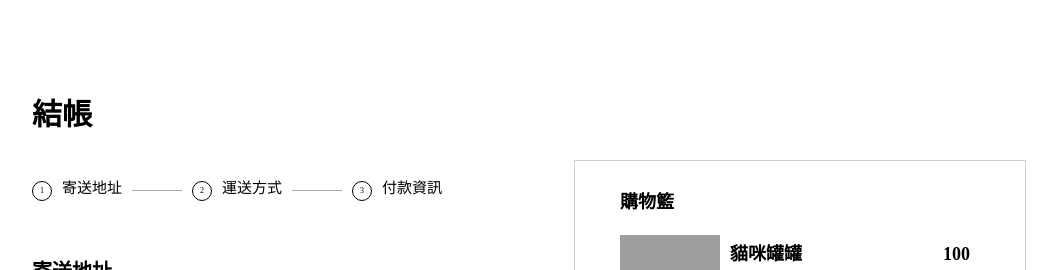
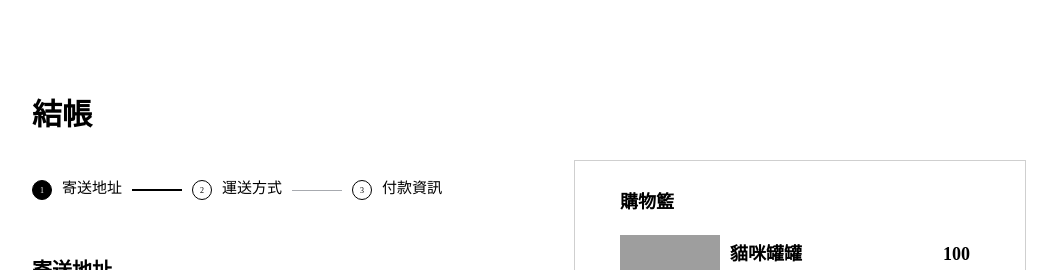
Before and after one commit to KFR1230/alpha-shop, a React (Create React App) app: page / in a window 1280 px wide. Shown: the top 270 px of the page, without its empty margins (96-1153 px from the left). Built offline with nearby package versions, Linux system fonts and the light colour scheme; grey boxes are pictures that could not be loaded.

Commit message:
update text color

```diff
--- a/src/main/register/Register.module.scss
+++ b/src/main/register/Register.module.scss
@@ -20,24 +20,26 @@ section.productContainer{
       width: 20px;
       position: relative;
       text-align: center;
-      &::after {
-        content: "";
-        display: block;
-        position: absolute;
-        top: 0;
-        left: 0;
-        height: 20px;
-        width: 20px;
-        border: 1px solid rgb(0, 0, 0);
-        z-index: -1;
-        border-radius: 50%;
-      }
+      // &::after {
+      //   content: "";
+      //   display: block;
+      //   position: absolute;
+      //   top: 0;
+      //   left: 0;
+      //   height: 20px;
+      //   width: 20px;
+      //   border: 1px solid rgb(0, 0, 0);
+      //   z-index: -1;
+      //   border-radius: 50%;
+      // }
       .text {
         display: block;
         line-height: 20px;
         height: 20px;
         width: 20px;
         font-size: 8px;
+        border: 1px solid rgb(0, 0, 0);
+        border-radius: 50%;
       }
       img.cursorPoint {
           position: absolute;
@@ -57,6 +59,16 @@ section.productContainer{
            height: 1px;
            width: 50px;
            margin-right: 10px;
+      &[data-order="2"] {
+        height: 2px;
+        background-color: #000000;
+      }
+   }
+  .progressGroup:nth-child(1){
+    .text {
+      background-color: #000000;
+      color: white;
+    }
    }
   }
 }
```
